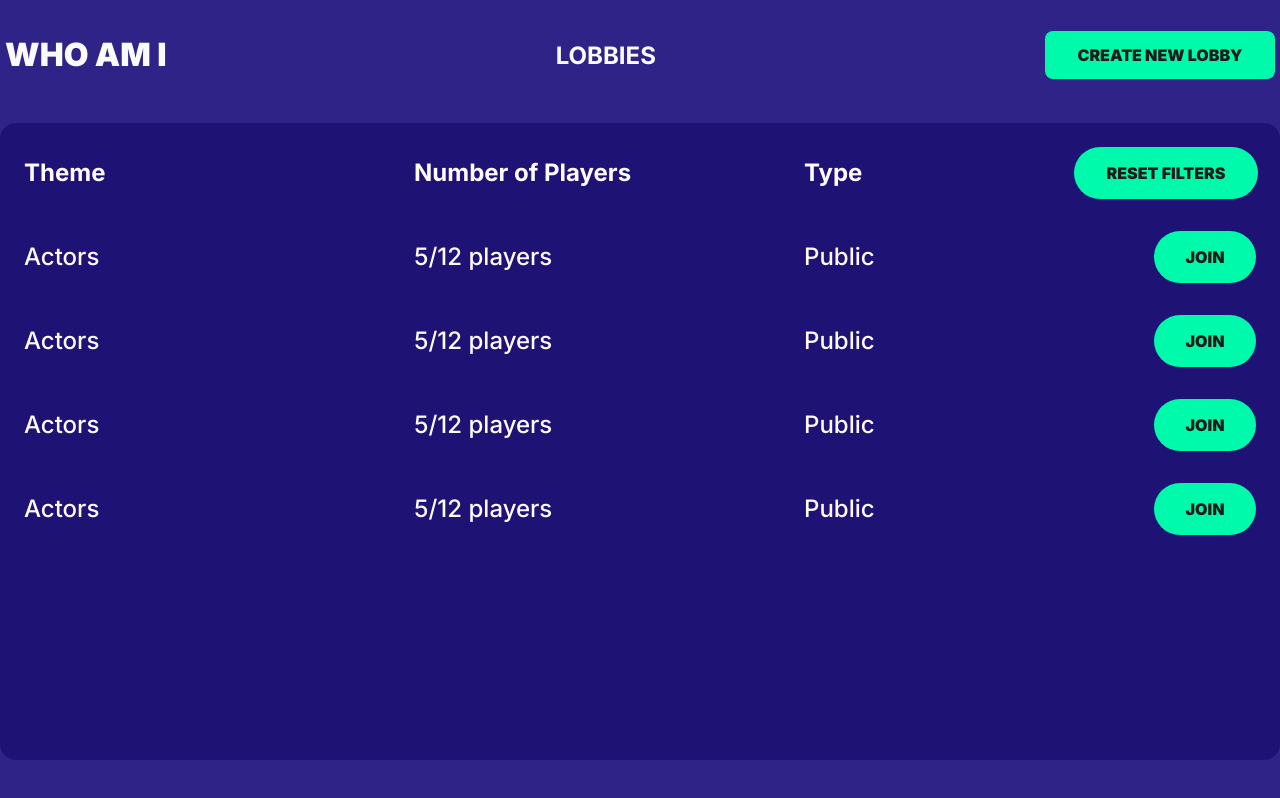
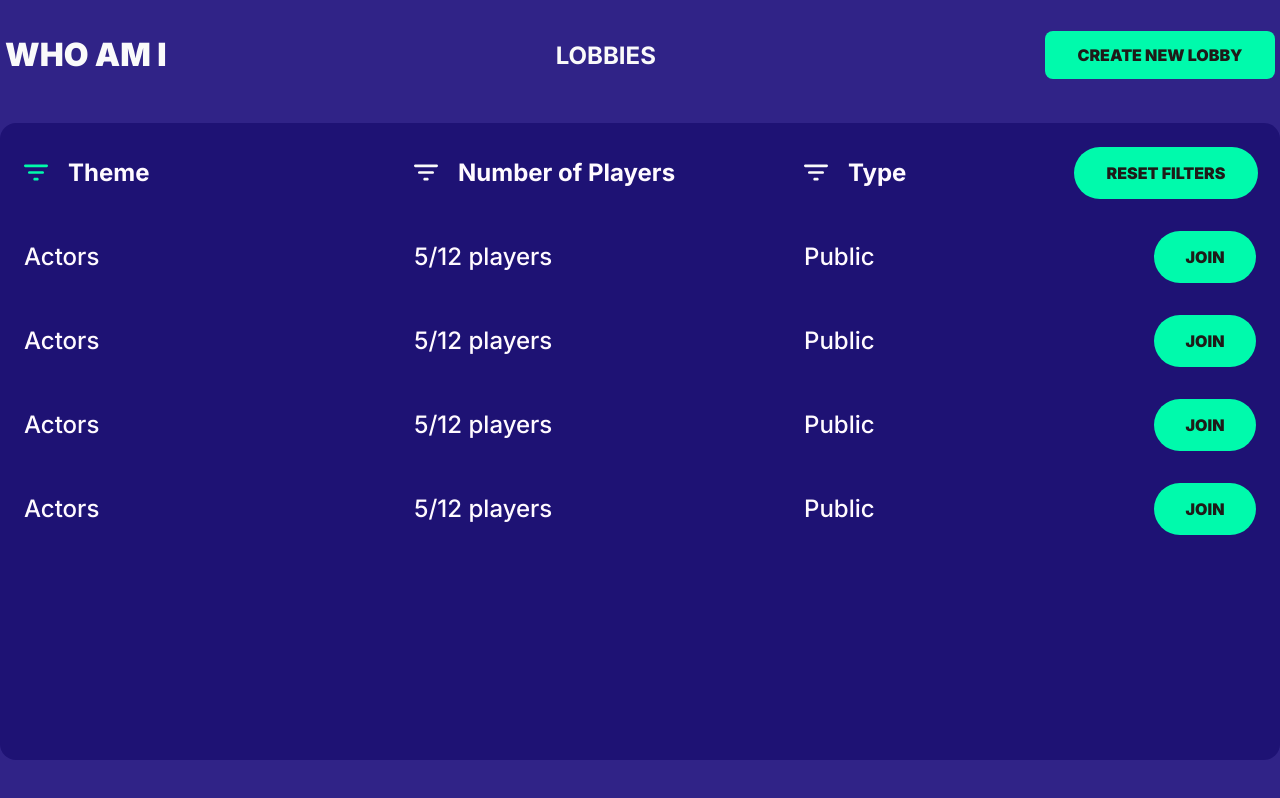
Before and after one commit to olehov/who-am-i-game-frontend, a React (Create React App) app: page /main-lobby in a window 1280 px wide. Built offline with nearby package versions, Linux system fonts and the light colour scheme.

Commit message:
add icons

```diff
--- a/src/components/history-container/history-container.jsx
+++ b/src/components/history-container/history-container.jsx
@@ -62,7 +62,9 @@ function HistoryContainer({ mode, setMode, playerId, gameId }) {
       {(mode === 'answer' || mode === 'guess') && (
         <AnswerForm mode={mode} onClick={handleClick} />
       )}
-      {mode === 'response' && <MessageBlock mode={mode} message={message} />}
+      {(mode === 'response' || mode === 'wait') && (
+        <MessageBlock mode={mode} message={message} />
+      )}
     </div>
   );
 }
--- a/src/components/lobby-item/lobby-item.jsx
+++ b/src/components/lobby-item/lobby-item.jsx
@@ -2,7 +2,7 @@ import clsx from 'clsx';
 import Btn from '../btn/btn';
 import './lobby-item.scss';
 
-function LobbyItem({ className, theme, numberOfPlayers, type }) {
+function LobbyItem({ className, theme, numberOfPlayers, type, icon }) {
   let btnText = '';
 
   if (className === 'table-header') {
@@ -12,9 +12,18 @@ function LobbyItem({ className, theme, numberOfPlayers, type }) {
   return (
     <div className={clsx('lobby-item', className)}>
       <div className="lobby-item__info">
-        <div className="lobby-item__column">{theme}</div>
-        <div className="lobby-item__column">{numberOfPlayers}</div>
-        <div className="lobby-item__column type">{type}</div>
+        <div className="lobby-item__column">
+          {icon && <div className="icon icon-green"></div>}
+          {theme}
+        </div>
+        <div className="lobby-item__column">
+          {icon && <div className="icon"></div>}
+          {numberOfPlayers}
+        </div>
+        <div className="lobby-item__column type">
+          {icon && <div className="icon"></div>}
+          {type}
+        </div>
       </div>
       <div className={clsx('btn-wrapper', className)}>
         <Btn className="btn-green-solid btn-rounded btn-with-fields">
--- a/src/components/lobby-item/lobby-item.scss
+++ b/src/components/lobby-item/lobby-item.scss
@@ -1,3 +1,5 @@
+@import '../../styles/colors';
+
 .lobby-item {
   display: flex;
   flex-direction: row;
@@ -13,6 +15,20 @@
     align-items: center;
     width: 390px;
     height: 51px;
+
+    .icon {
+      width: 24px;
+      height: 17px;
+      margin-right: 20px;
+      background: url('../../assets/icons/icon.svg');
+      filter: invert(100%) sepia(4%) saturate(169%) hue-rotate(339deg)
+        brightness(118%) contrast(96%);
+
+      &.icon-green {
+        filter: invert(82%) sepia(33%) saturate(4536%) hue-rotate(105deg)
+          brightness(100%) contrast(102%);
+      }
+    }
 
     &.type {
       width: 270px;
--- a/src/screens/lobby/lobby.jsx
+++ b/src/screens/lobby/lobby.jsx
@@ -31,7 +31,7 @@ function Lobby() {
   });
 
   useEffect(() => {
-    if (!gameData.data.status) navigate('/');
+    // if (!gameData.data.status) navigate('/');
 
     if (gameData.data.status === PROCESSING_QUESTION) {
       navigate('/play');
```
Also changed, not shown: src/components/main-lobby/main-lobby.jsx (+4 -3 lines), src/assets/icons/icon.svg (added).
